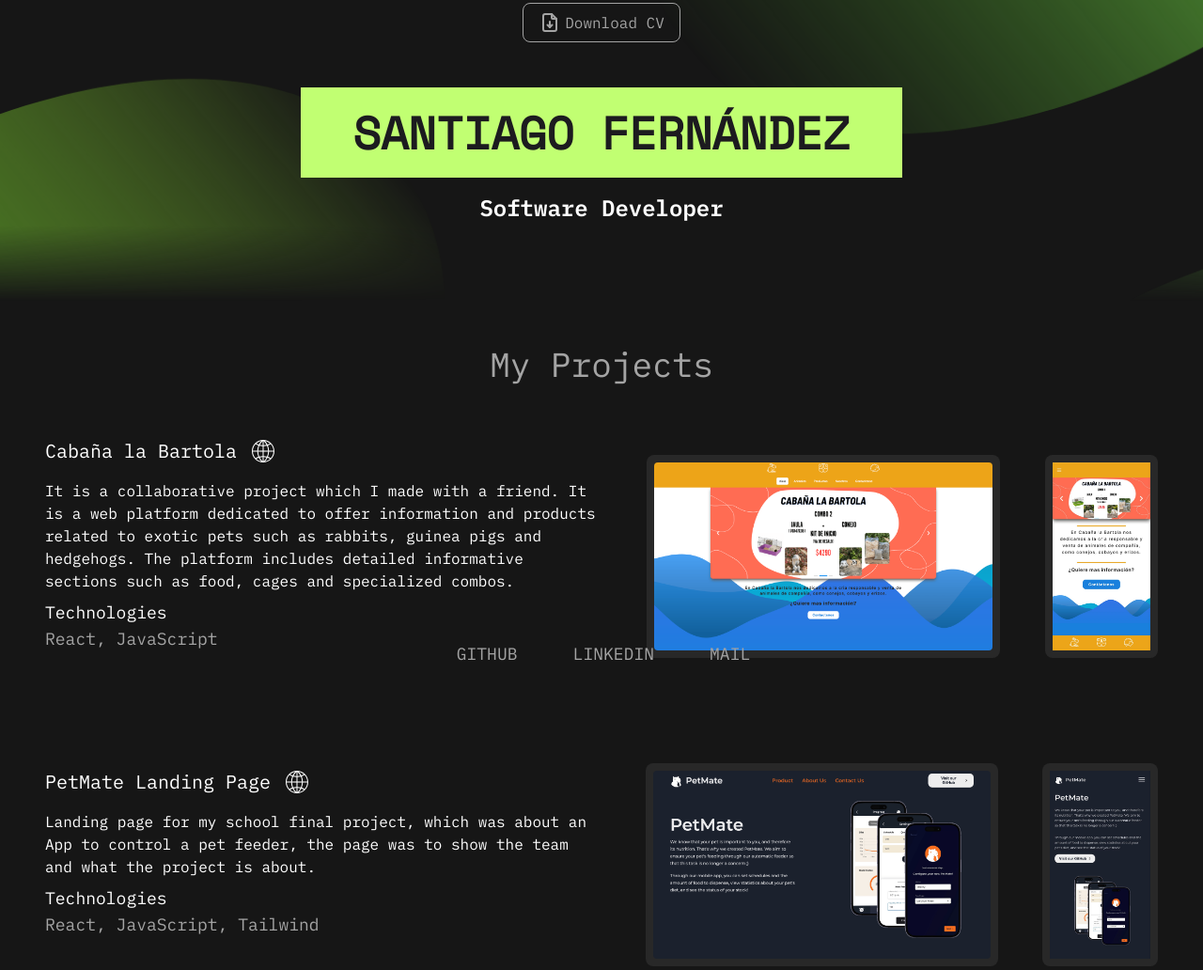
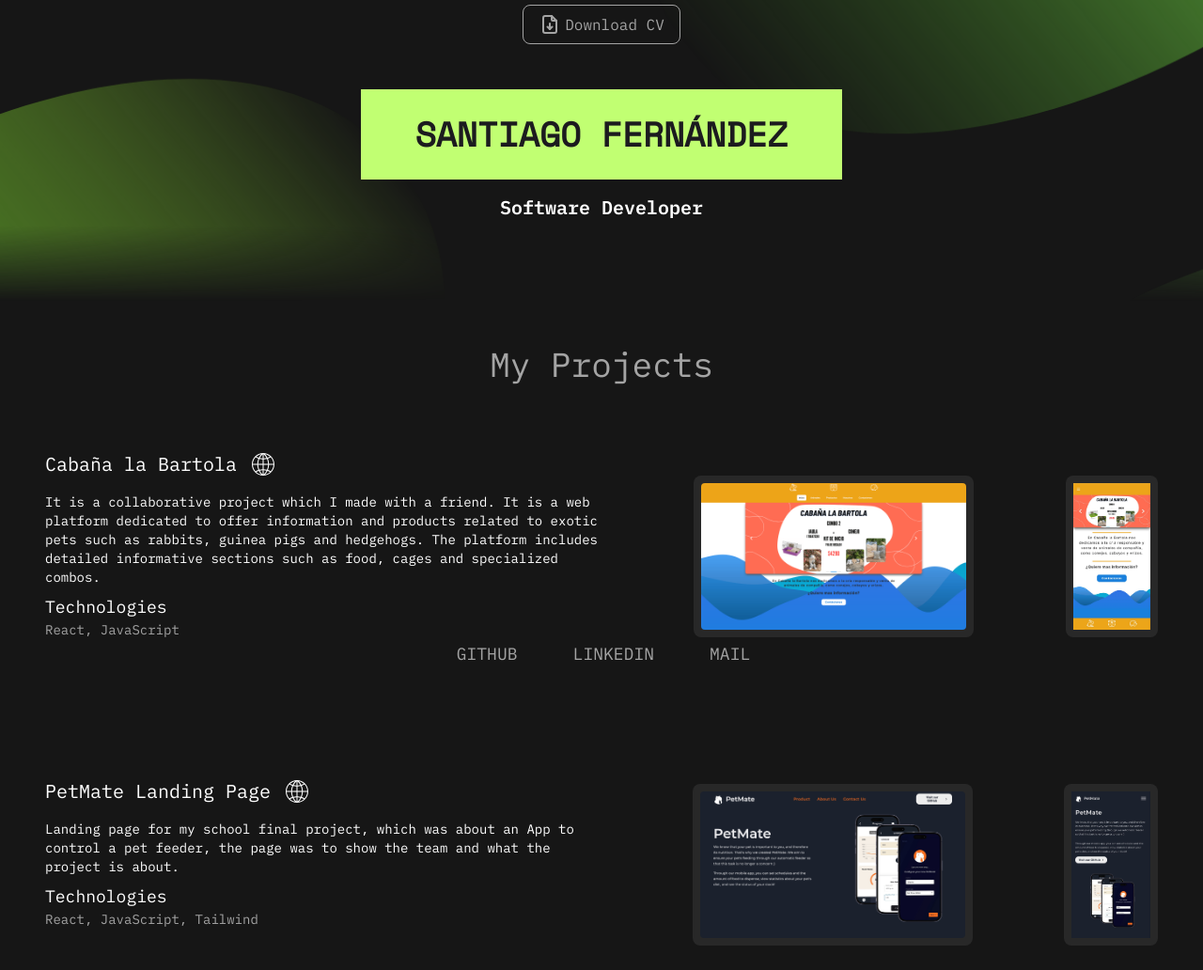
Before and after one commit to TotiFlame/my-portfolio, an Astro site: page / in a window 1280 px wide. Shown: the part 80-1112 px from the top of the page at 94% size. Built offline with nearby package versions, Linux system fonts and the light colour scheme; Astro itself is replaced by a stand-in of ours.

Commit message:
Fix responsive in progress

```diff
--- a/src/components/HomeSection.astro
+++ b/src/components/HomeSection.astro
@@ -10,10 +10,10 @@
             alt="CV buttom"
             class="fill-white pr-1">Download CV
     </a>
-    <div class="flex w-3/4 h-14 md:w-1/3 xl:w-2/4 md:h-24 justify-center items-center bg-[#c1ff72]">
-        <h1 class="text-[rgb(28,27,31)] text-2xl md:text-5xl">SANTIAGO FERNÁNDEZ</h1>
+    <div class="flex w-3/4 h-14 md:w-1/3 xl:w-2/5 md:h-24 justify-center items-center bg-[#c1ff72]">
+        <h1 class="text-[rgb(28,27,31)] text-2xl md:text-4xl xl:font-bold">SANTIAGO FERNÁNDEZ</h1>
     </div>
-    <span class="text-white md:text-2xl md:font-semibold">Software Developer</span>
+    <span class="text-white md:text-xl md:font-semibold">Software Developer</span>
 </section>
 
 <style>
--- a/src/components/Project.astro
+++ b/src/components/Project.astro
@@ -22,19 +22,19 @@ const { name, description, desktopImage, mobileImage, technologies, link } = Ast
                     : null
                 }
             </div>
-            <p class="text-white mb-2">{description}</p>
+            <p class="text-white mb-2 xl:text-sm">{description}</p>
             <span class="text-white text-lg">Technologies</span>
             <div class="flex flex-row gap-4">
-                <span class="text-[#a4a4a4] text-lg">{technologies}</span>
+                <span class="text-[#a4a4a4] xl:text-sm">{technologies}</span>
             </div>
         </div>
     </div>
-    <div class="md:h-3/4 rounded-lg p-2 mb-8 md:mb-0 bg-[#282828] hover:bg-[#3a3a3a] hover:scale-105 transition">
+    <div class="md:h-3/5 rounded-lg p-2 mb-8 md:mb-0 bg-[#282828] hover:bg-[#3a3a3a] hover:scale-105 transition">
         <img src={desktopImage} alt="Project image" class="h-full rounded">
     </div>
     {
         mobileImage ?
-            <div class="md:h-3/4 rounded-lg p-2 bg-[#282828] hover:bg-[#3a3a3a] hover:scale-105 transition">
+            <div class="md:h-3/5 rounded-lg p-2 bg-[#282828] hover:bg-[#3a3a3a] hover:scale-105 transition">
                 <img src={mobileImage} alt="" class="h-full">
             </div> : null
     }
```
